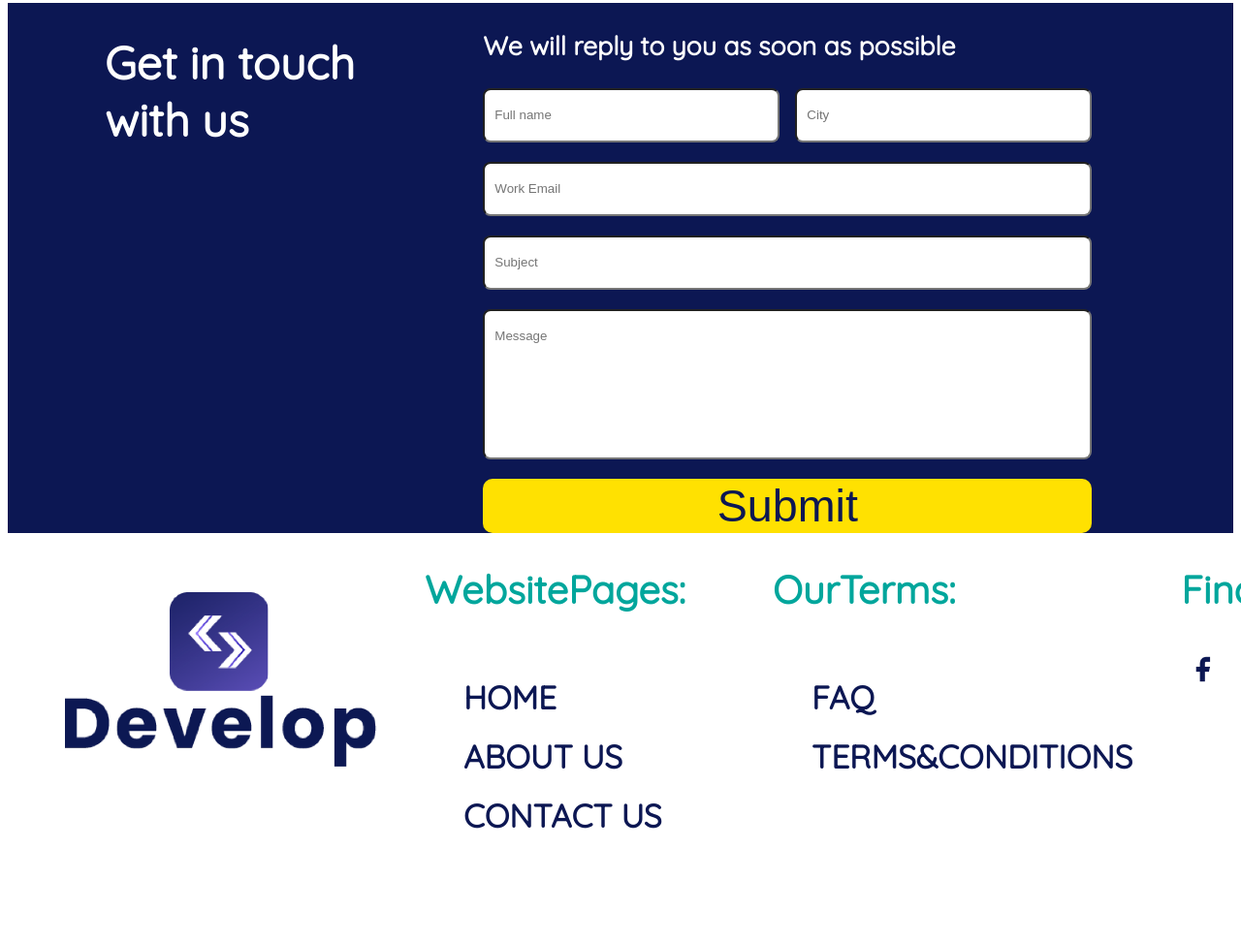
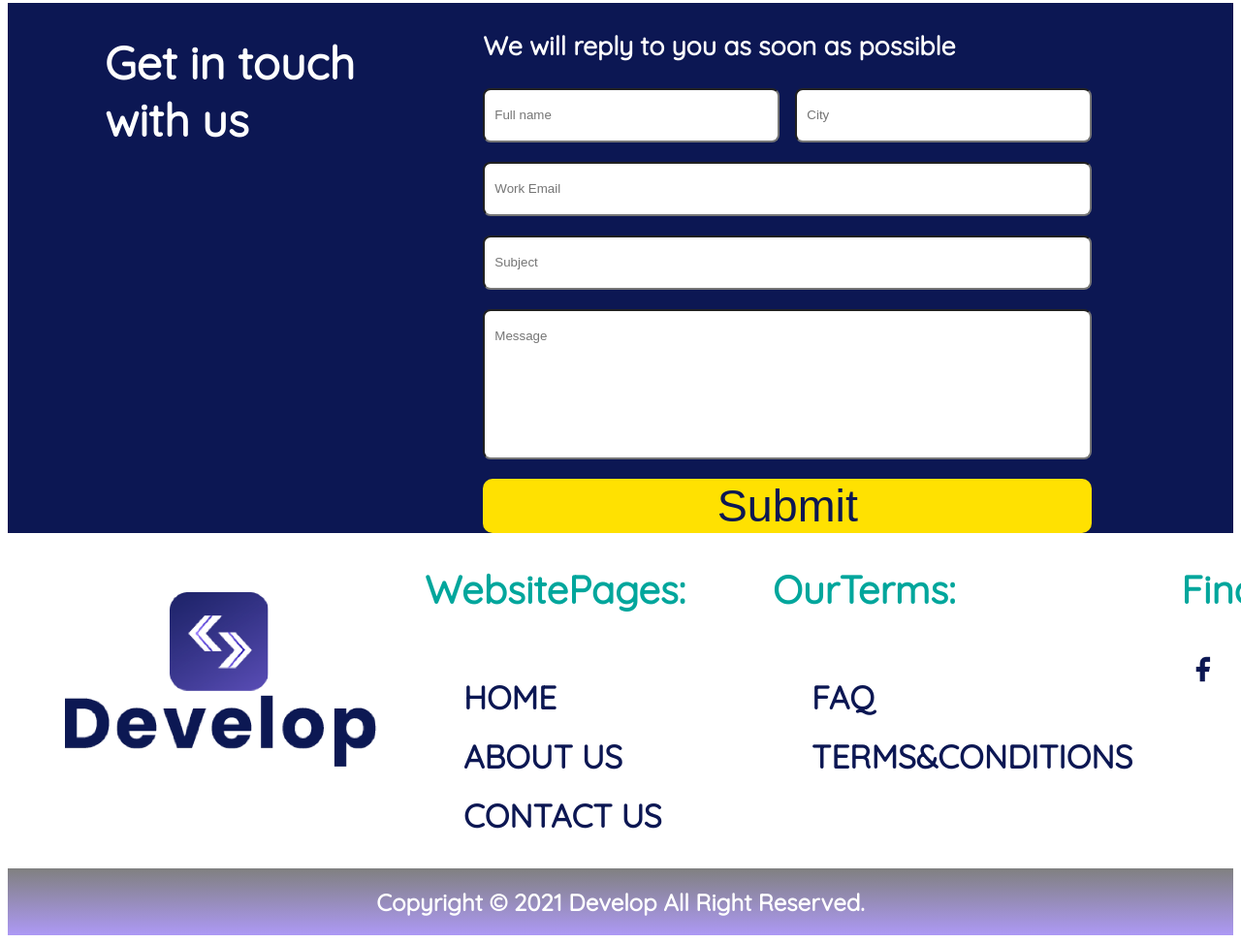
Before and after one commit to YaraBaamer/NRT-Project1, a plain HTML site: page Develop-project-master/index.html in a window 1280 px wide. Shown: the part 2973-3946 px from the top of the page at 97% size. Before the commit the page ends 3877 px from the top, so only its background shows below. Drawn offline with Linux system fonts and the light colour scheme.

Commit message:
copyrights

```diff
--- a/Develop-project-master/index.html
+++ b/Develop-project-master/index.html
@@ -179,6 +179,10 @@
           <img src="./img/Finduslogos.png" alt="socialmedialogos">
         </div>
       </div>
+
+      <div class="copyrights">
+        <h2>Copyright © 2021 Develop All Right Reserved.</h2>
+      </div>
     </footer>
   </body>
 </html>
--- a/Develop-project-master/style.css
+++ b/Develop-project-master/style.css
@@ -396,3 +396,12 @@ padding-left: 50px;
 .footerthird img{
     width: 90%;
 }
+
+.copyrights{
+    background: linear-gradient(180deg, grey , #ad99f5);
+    color: white;
+    font-family:"Quicksand";
+    text-align: center;
+    display: flex;
+    justify-content: center;
+}
```
